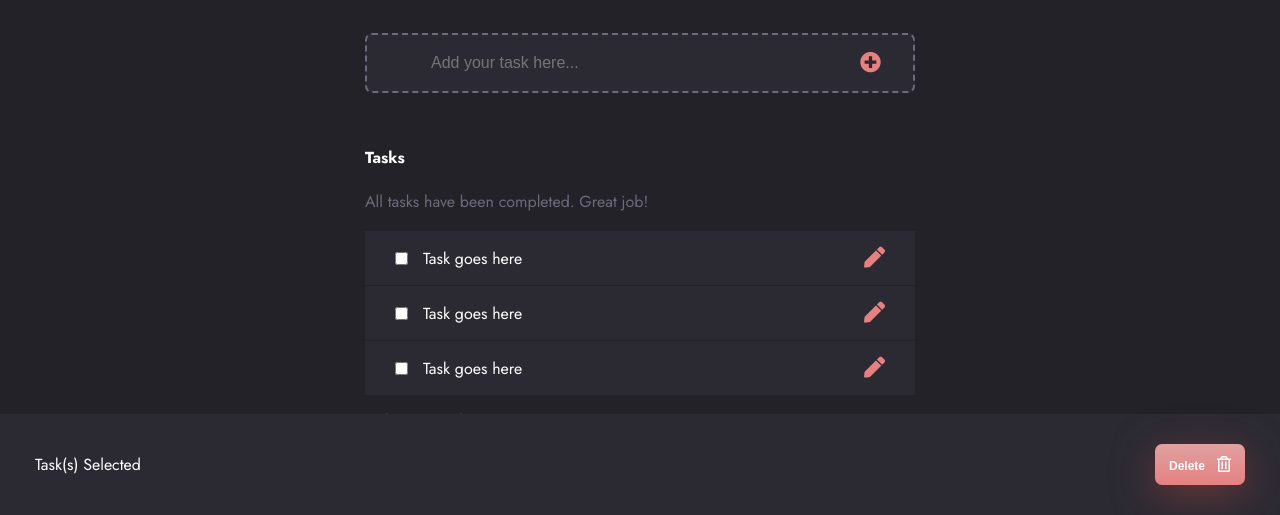
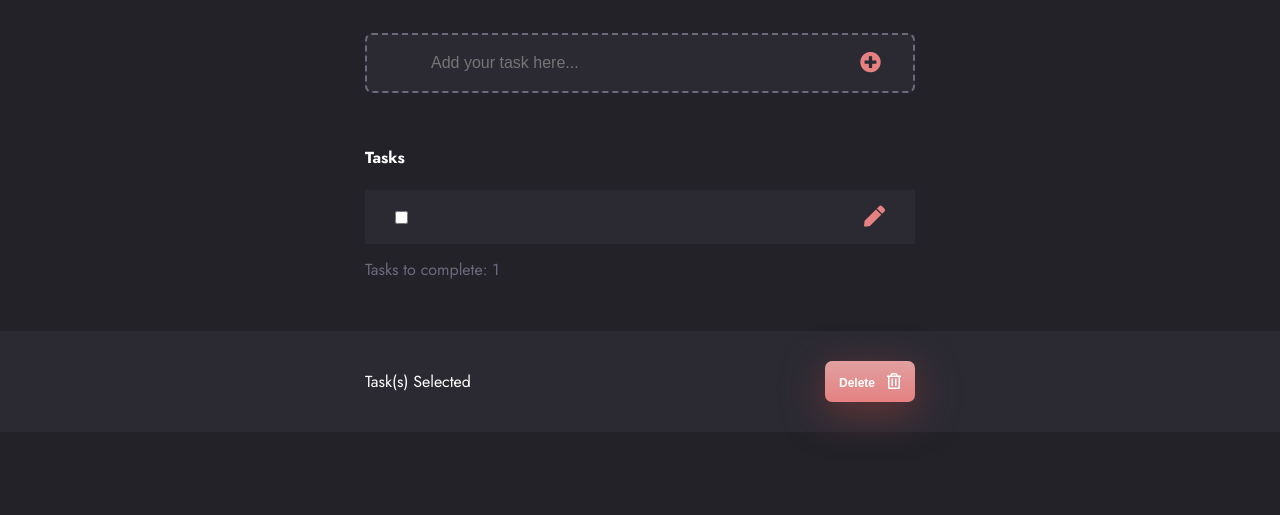
Before and after one commit to jasenscode/todo, a plain HTML site: page index.html in a window 1280 px wide. Both pictures are taken after a click on the button 870 px from the left and 348 px from the top of the page. Shown: the part 285-800 px from the top of the page. Drawn offline with Linux system fonts and the light colour scheme.

Commit message:
added functionality to add task which is then displayed

```diff
--- a/assets/styles/_delete-task.scss
+++ b/assets/styles/_delete-task.scss
@@ -7,7 +7,16 @@
   padding: 30px 35px;
   background-color: $secondary-color;
   color: $primary-font;
-  position: fixed;
-  bottom: 0;
-  width: 100%;
 }
+
+@media screen and (min-width: 768px) {
+  .tasks_selected {
+    padding: 30px 131px;
+  }
+}
+
+@media screen and (min-width: 1024px) {
+  .tasks_selected {
+    padding: 30px 365px;
+  }
+}
--- a/assets/styles/_task-display.scss
+++ b/assets/styles/_task-display.scss
@@ -2,6 +2,7 @@
 
 .task_display {
   padding: 0 27px;
+  margin-bottom: 50px;
   &__header {
     font-size: 16px;
     color: $primary-font;
@@ -31,6 +32,9 @@
       }
     }
   }
+  &__result {
+    display: none;
+  }
   &__remaining {
     margin-top: 14px;
     color: $secondary-font;
--- a/index.html
+++ b/index.html
@@ -28,31 +28,9 @@
 
     <section class="task_display">
       <h3 class="task_display__header">Tasks</h3>
+      <div class="task_display__container"></div>
       <p class="task_display__result">All tasks have been completed. Great job!</p>
-
-      <div class="task_display__item">
-        <div class="item_container">
-          <input class="item__checkbox" type="checkbox" />
-          <p class="item__desc">Task goes here</p>
-        </div>
-        <button class="btn-edit"><i class="fas fa-pen"></i></button>
-      </div>
-      <div class="task_display__item">
-        <div class="item_container">
-          <input class="item__checkbox" type="checkbox" />
-          <p class="item__desc">Task goes here</p>
-        </div>
-        <button class="btn-edit"><i class="fas fa-pen"></i></button>
-      </div>
-      <div class="task_display__item">
-        <div class="item_container">
-          <input class="item__checkbox" type="checkbox" />
-          <p class="item__desc">Task goes here</p>
-        </div>
-        <button class="btn-edit"><i class="fas fa-pen"></i></button>
-      </div>
-
-      <p class="task_display__remaining">Tasks to complete: <span class="task_number"></span></p>
+      <p class="task_display__remaining">Tasks to complete: <span class="task_number">0</span></p>
     </section>
 
     <section class="tasks_selected">
--- a/main.js
+++ b/main.js
@@ -2,3 +2,42 @@
 
 // selectors
 const taskInput = document.querySelector(".create__task__input");
+const addBtn = document.querySelector(".btn-add");
+const deleteBtn = document.querySelector(".btn-delete");
+const taskDisplay = document.querySelector(".task_display__container");
+const tasksRemaining = document.querySelector(".task_number");
+
+// Task HTML
+
+// ADD TASK
+// user types in task
+// clicks add button
+// task gets added into task_display container
+// task number span is updated by 1
+
+const handleAdd = () => {
+  const task = taskInput.value;
+  const taskHTML = `<div class="task_display__item">
+    <div class="item_container">
+  <input class="item__checkbox" type="checkbox" />
+  <p class="item__desc">${task}</p>
+    </div>
+    <button class="btn-edit"><i class="fas fa-pen"></i></button>
+    </div>`;
+
+  taskDisplay.innerHTML += taskHTML;
+  taskInput.value = "";
+  tasksRemaining.innerHTML = parseInt(tasksRemaining.innerHTML) + 1;
+};
+
+addBtn.addEventListener("click", handleAdd);
+
+// DELETE TASK
+// user checks box of relevant task
+// tasks selected span is updated by 1
+// click delete button
+// checked task is removed from task display container
+// tasks selected span is updated to display nothing
+// task number span is reduced by 1
+
+deleteBtn.addEventListener("click", handleDelete);
```
Also changed, not shown: styles.css.
